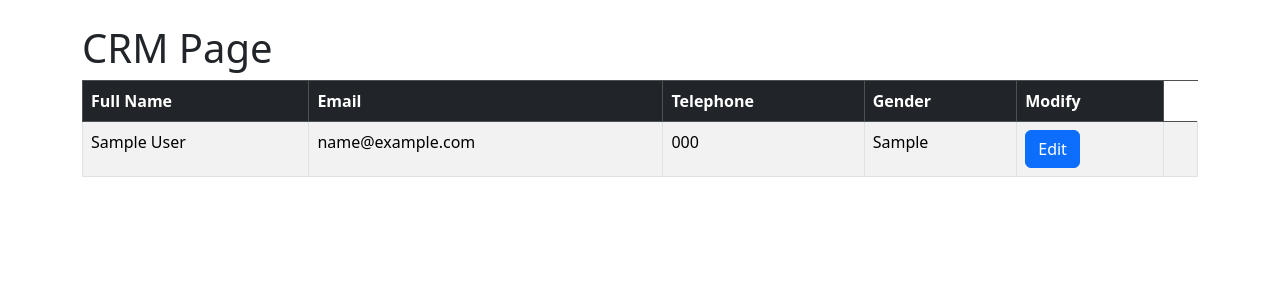
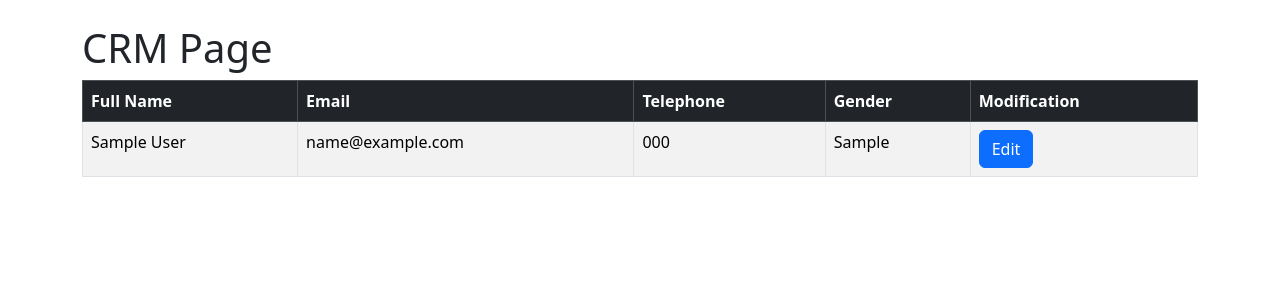
Before and after one commit to LingJason/Assignment2_WM, a Django app: page / in a window 1280 px wide. Shown: the part 56-356 px from the top of the page. Run offline with Django 4.2, Linux system fonts and the light colour scheme; a user stored in the database is signed in; tables that the repository leaves empty hold one stand-in row (values such as "Sample post").

Commit message:
Fixed CRM home page visual issue

```diff
--- a/crm/templates/home.html
+++ b/crm/templates/home.html
@@ -12,7 +12,7 @@
       <th scope="col">Email</th>
       <th scope="col">Telephone</th>
       <th scope="col">Gender</th>
-      <th scope="col">Modify</th>
+      <th scope="col">Modification</th>
     </tr>
   </thead>
   <tbody>
@@ -23,7 +23,7 @@
         <td>{{ renter.email }}</td>
         <td>{{ renter.telephone }}</td>
         <td>{{ renter.gender }} </td>
-        <td><a class="btn btn-primary" href="{% url 'renter' renter.id %}" role="button">Edit</a><td>
+        <td><a class="btn btn-primary" href="{% url 'renter' renter.id %}">Edit</a></td>
       </tr>
     {% endfor %}
   {% endif %}
```
